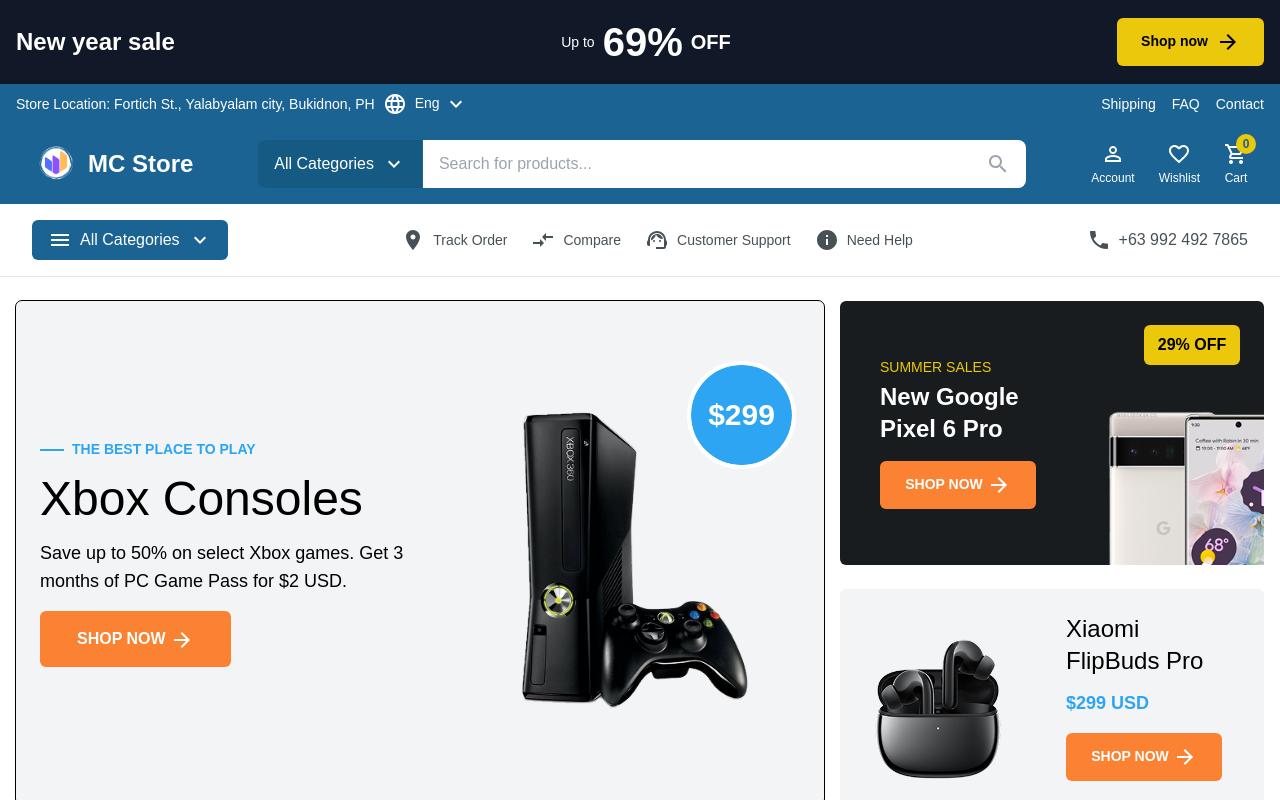
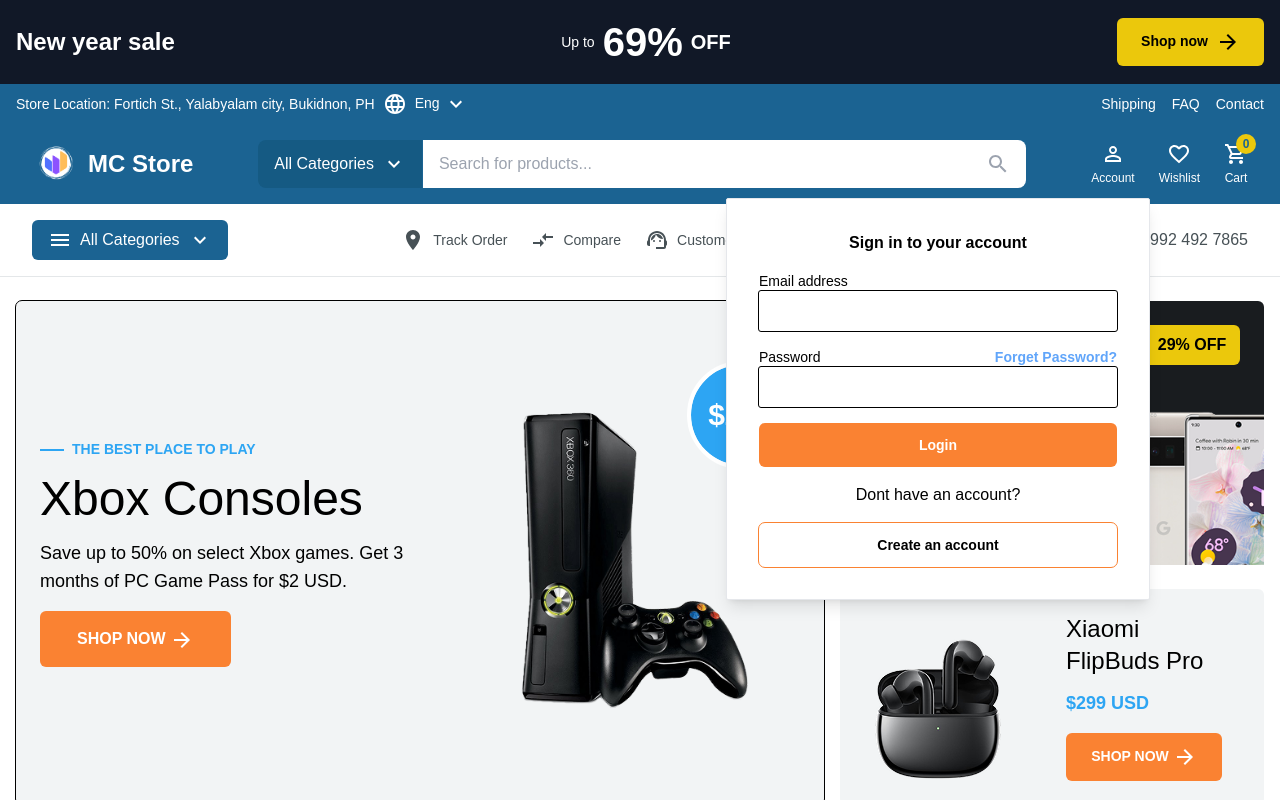
Before and after one commit to SeanSo-hub/MC-Store, a Next.js app: page / in a window 1280 px wide. Both pictures are taken after a click on the button "Account". Shown: the top 800 px of the page. Built offline with nearby package versions, Linux system fonts and the light colour scheme.

Commit message:
added toggle for account menu

```diff
--- a/app/components/Header/SearchBar.tsx
+++ b/app/components/Header/SearchBar.tsx
@@ -1,4 +1,4 @@
-import React, { useState } from "react";
+import React, { useState, useCallback } from "react";
 import SearchIcon from "@mui/icons-material/Search";
 import KeyboardArrowDownIcon from "@mui/icons-material/KeyboardArrowDown";
 import PersonOutlineIcon from "@mui/icons-material/PersonOutline";
@@ -9,10 +9,14 @@
 
 const SearchBar = () => {
   const [menuOpen, setMenuOpen] = useState(false);
+  const [openLogin, setOpenLogin] = useState(false);
 
-  const toggleMenu = () => {
-    setMenuOpen((prev) => !prev);
-  };
+  const toggleState = useCallback(
+    (setter: React.Dispatch<React.SetStateAction<boolean>>) => {
+      setter((prev) => !prev);
+    },
+    []
+  );
 
   return (
     <div className="bg-[#1B6392] text-white">
@@ -32,7 +36,7 @@
           {/* Mobile Menu */}
           <div className="sm:hidden">
             <button
-              onClick={toggleMenu}
+              onClick={() => toggleState(setMenuOpen)}
               className="text-white hover:text-[#EBC80C]"
             >
               <MenuIcon />
@@ -89,10 +93,61 @@
           </div>
 
           <div className="hidden sm:flex items-center gap-4 lg:gap-6">
-            <button className="flex flex-col items-center text-white hover:text-[#EBC80C] transition-colors">
+            <button
+              onClick={() => toggleState(setOpenLogin)}
+              className="flex flex-col items-center text-white hover:text-[#EBC80C] transition-colors"
+            >
               <PersonOutlineIcon className="w-6 h-6" />
               <span className="text-xs mt-1">Account</span>
             </button>
+
+            <div
+              id="loginDropdown"
+              className={`absolute top-[190px] sm:right-0 md:right-[100px] lg:right-[130px] mt-2 min-w-[280px] sm:min-w-[424px] bg-white text-black rounded-sm border shadow-lg transition-all duration-300 ${
+                openLogin
+                  ? "opacity-100 scale-100 visible"
+                  : "opacity-0 scale-95 invisible"
+              }`}
+            >
+              {openLogin && (
+                <div className="flex flex-col gap-4 justify-center items-center m-8">
+                  <h1 className="font-semibold">Sign in to your account</h1>
+                  <div className="w-full">
+                    <h1 className="text-sm">Email address</h1>
+                    <input
+                      className="rounded-sm outline outline-1 p-2 w-full"
+                      type="email"
+                    />
+                  </div>
+                  <div className="w-full">
+                    <div className="flex justify-between">
+                      <h1 className="text-sm">Password</h1>
+                      <a
+                        href="#"
+                        className="text-sm text-blue-400 font-semibold"
+                      >
+                        Forget Password?
+                      </a>
+                    </div>
+
+                    <input
+                      className="rounded-sm outline outline-1 p-2 w-full"
+                      type="password"
+                      name=""
+                      id=""
+                    />
+                  </div>
+                  <button className="bg-[#FA8232] text-white px-6 py-3 rounded-md text-sm font-bold w-full">
+                    Login
+                  </button>
+                  <p>Dont have an account?</p>
+                  <button className="outline outline-1 outline-[#FA8232] px-6 py-3 rounded-md text-sm font-bold w-full">
+                    Create an account
+                  </button>
+                </div>
+              )}
+            </div>
+
             <button className="flex flex-col items-center text-white hover:text-[#EBC80C] transition-colors">
               <FavoriteBorderIcon className="w-6 h-6" />
               <span className="text-xs mt-1">Wishlist</span>
```
